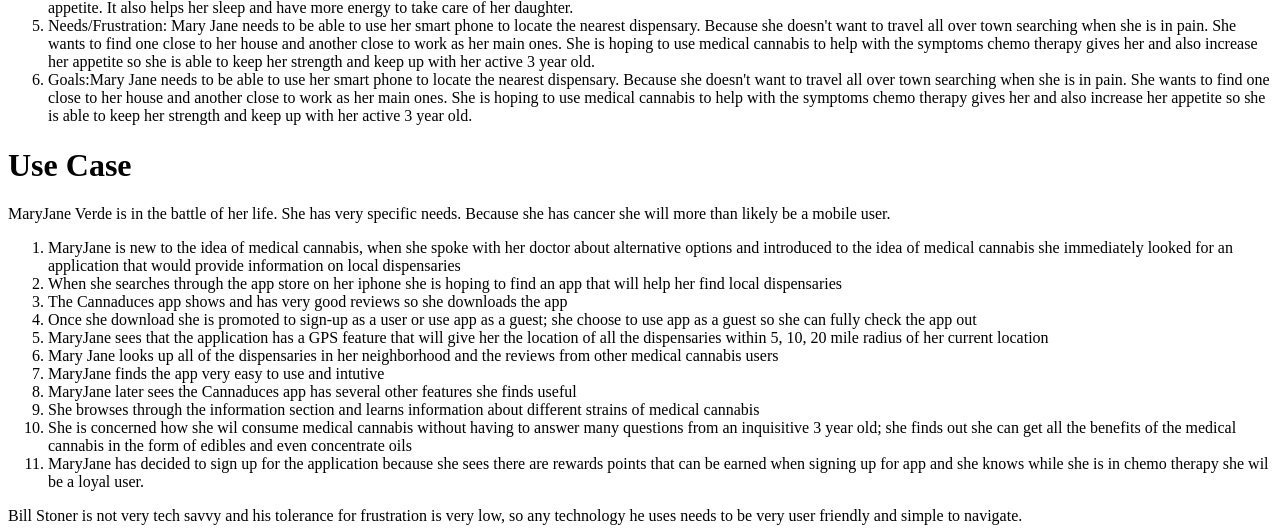
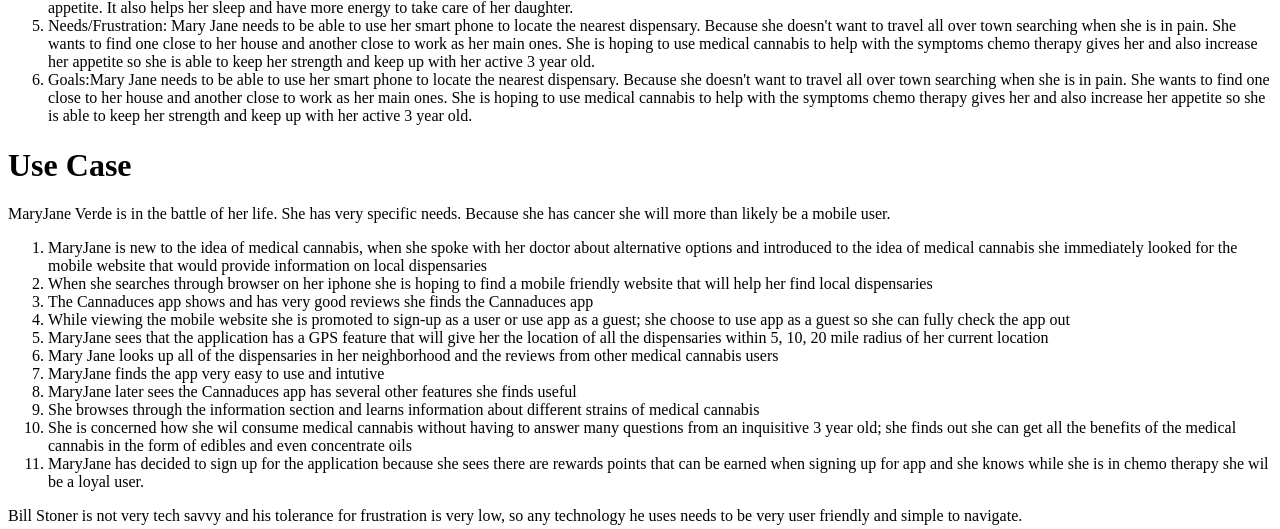
Before and after one commit to Kcambell16/cannaduceus, a PHP site: page / in a window 1280 px wide. Shown: the part 914-1443 px from the top of the page. Run offline with PHP 8.4, Linux system fonts and the light colour scheme.

Commit message:
update maryjan

```diff
--- a/epic/index.php
+++ b/epic/index.php
@@ -51,10 +51,10 @@
 		<h1>Use Case</h1>
 		<p>MaryJane Verde is in the battle of her life. She has very specific needs. Because she has cancer she will more than likely be a mobile user.</p>
 		<ol>
-			<li> MaryJane is new to the idea of medical cannabis, when she spoke with her doctor about alternative options and introduced to the idea of medical cannabis she immediately looked for an application that would provide information on local dispensaries</li>
-			<li> When she searches through the app store on her iphone she is hoping to find an app that will help her find local dispensaries </li>
-			<li> The Cannaduces app shows and has very good reviews so she downloads the app</li>
-			<li> Once she download she is promoted to sign-up as a user or use app as a guest; she choose to use app as a guest so she can fully check the app out</li>
+			<li> MaryJane is new to the idea of medical cannabis, when she spoke with her doctor about alternative options and introduced to the idea of medical cannabis she immediately looked for the mobile website that would provide information on local dispensaries</li>
+			<li> When she searches through browser on her iphone she is hoping to find a mobile friendly website that will help her find local dispensaries </li>
+			<li> The Cannaduces app shows and has very good reviews she finds the Cannaduces app</li>
+			<li> While viewing the mobile website she is promoted to sign-up as a user or use app as a guest; she choose to use app as a guest so she can fully check the app out</li>
 			<li> MaryJane sees that the application has a GPS feature that will give her the location of all the dispensaries within 5, 10, 20 mile radius of her current location</li>
 			<li> Mary Jane looks up all of the dispensaries in her neighborhood and the reviews from other medical cannabis users</li>
 			<li> MaryJane finds the app very easy to use and intutive</li>
```
